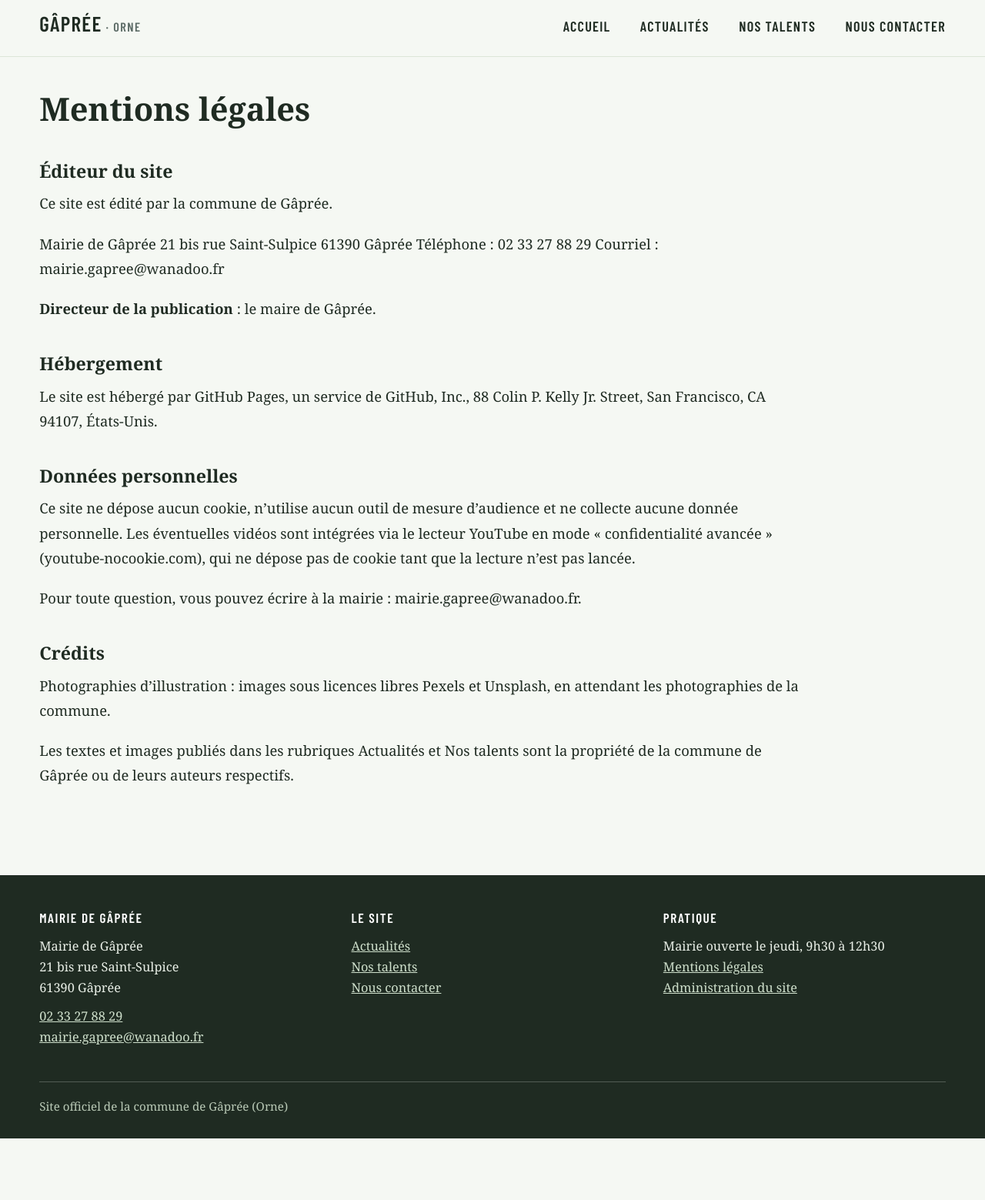
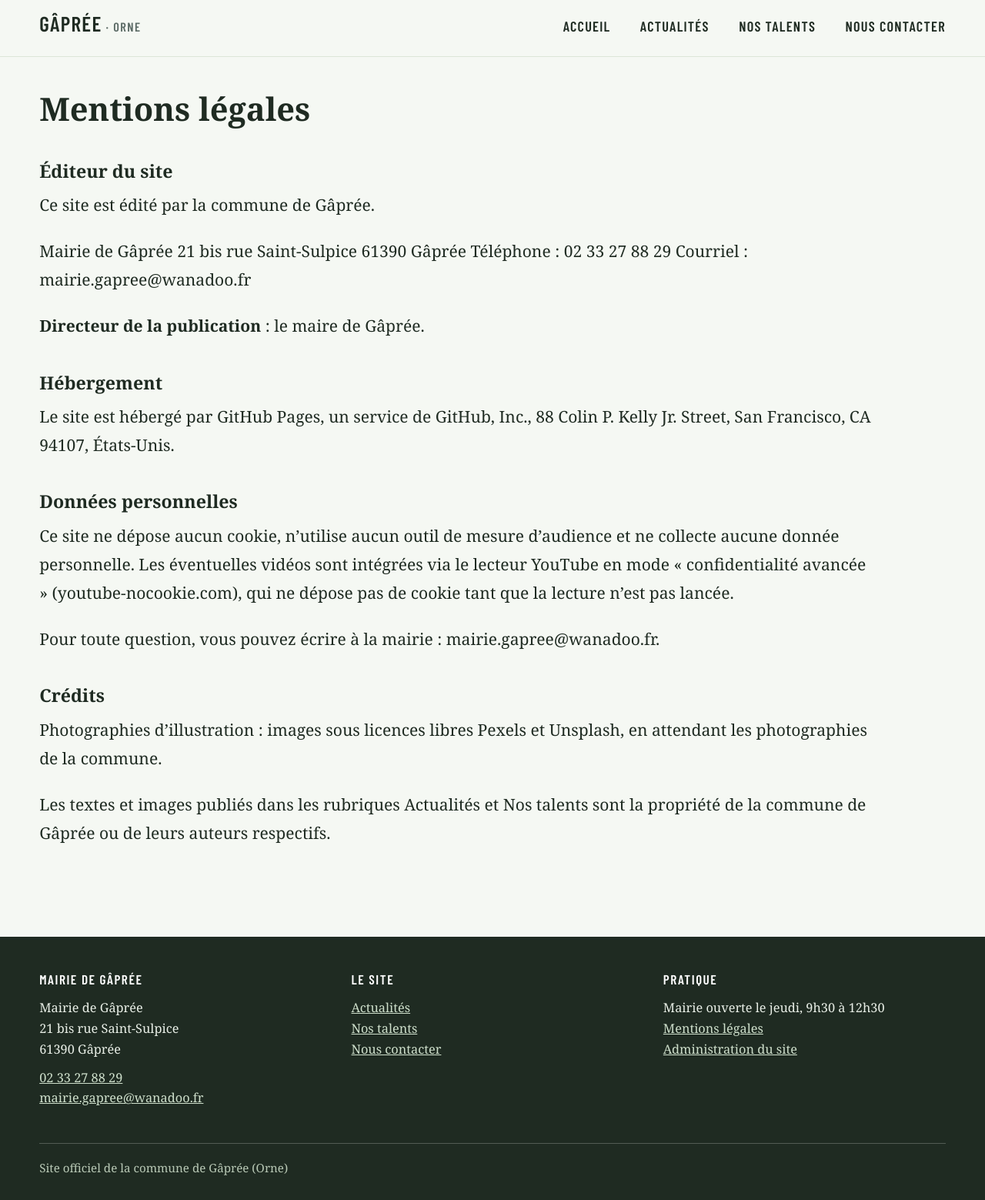
Before and after one commit to davidlotaut/gapree-website, a Jekyll site: the page built from mentions-legales.md, in a window 1280 px wide. Shown: the whole page at 77% size. Built offline with Jekyll 4.4.1, drawn with Linux system fonts in a browser that asks for light colours; before the commit the page ends 1479 px from its top, so only the background shows below that.

Commit message:
fix: le corps des articles suit la taille générale du texte
Il gardait une taille figée à 18,4 px pendant que le reste de la page
passait à 21,7 px, et sa limite de largeur creusait encore 240 px de
blanc.

Co-Authored-By: Claude Opus 5 <noreply@anthropic.com>

```diff
--- a/assets/css/style.css
+++ b/assets/css/style.css
@@ -542,8 +542,8 @@ button:focus-visible {
 }
 
 .prose {
-  max-width: min(100%, 96ch);
-  font-size: 1.15rem;
+  max-width: min(100%, 92ch);
+  font-size: inherit;
   line-height: 1.75;
 }
 
```
